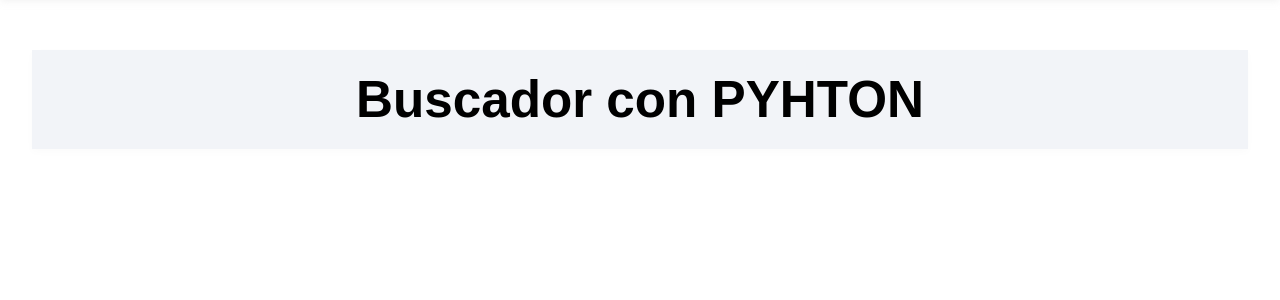
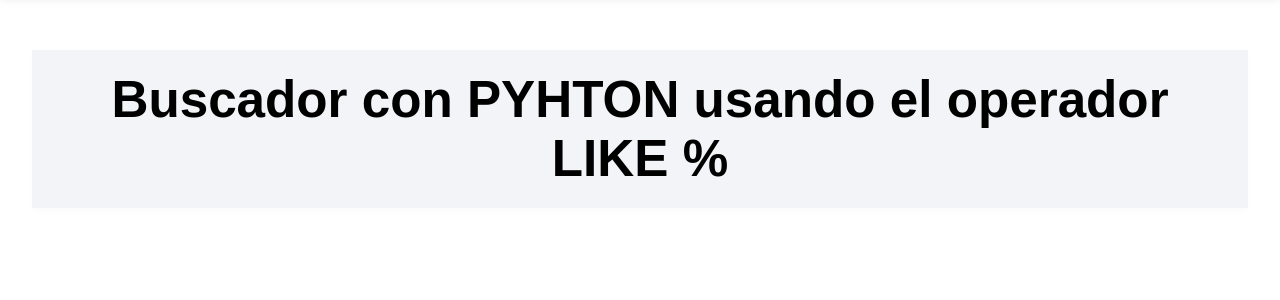
Before and after one commit to urian121/Buscador-en-Python-con-Operador-LIKE-usando-MySQL, a Flask app: page / in a window 1280 px wide. Shown: the part 80-380 px from the top of the page. Run offline with Flask 2, Linux system fonts and the light colour scheme; some libraries are stand-ins or nearby versions.

Commit message:
ajustes pequeños

```diff
--- a/app/templates/public/index.html
+++ b/app/templates/public/index.html
@@ -5,7 +5,7 @@
   <meta charset="UTF-8">
   <meta http-equiv="X-UA-Compatible" content="IE=edge">
   <meta name="viewport" content="width=device-width, initial-scale=1.0">
-  <title>Buscador con Python - Flask & MySQL</title>
+  <title>Buscador con Python usando operado LIKE - Flask & MySQL</title>
   <link rel="icon" href="{{url_for('static', filename ='assets/imgs/favicon.ico')}}" type="image/x-icon">
   <link rel="stylesheet" href="https://cdn.jsdelivr.net/npm/bootstrap-icons@1.9.1/font/bootstrap-icons.css">
   <link rel="stylesheet" href="{{ url_for('static', filename ='assets/css/home.css') }}">
@@ -40,7 +40,7 @@
 
   <div id="RespBusq">
     <h1 class="text-center">
-      Buscador con PYHTON
+      Buscador con PYHTON usando el operador LIKE %
     </h1>
   </div>
 
```
